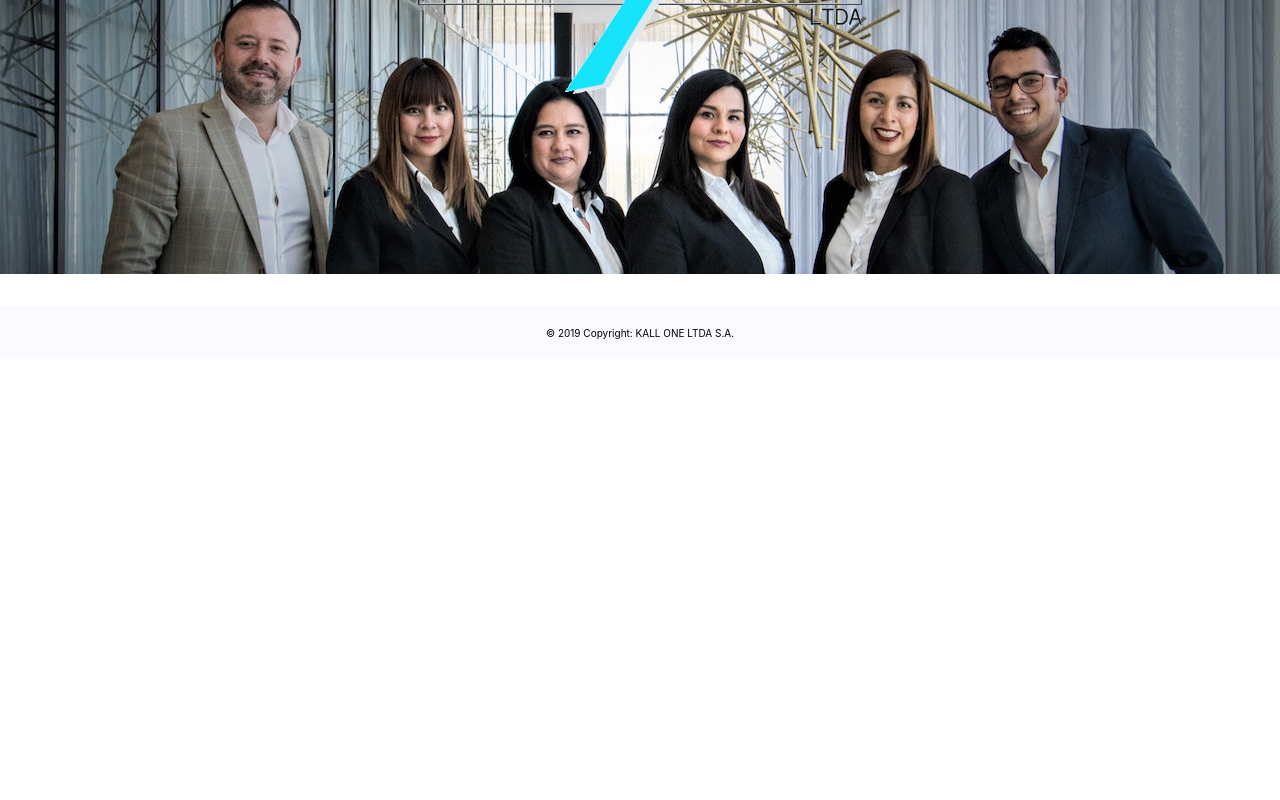
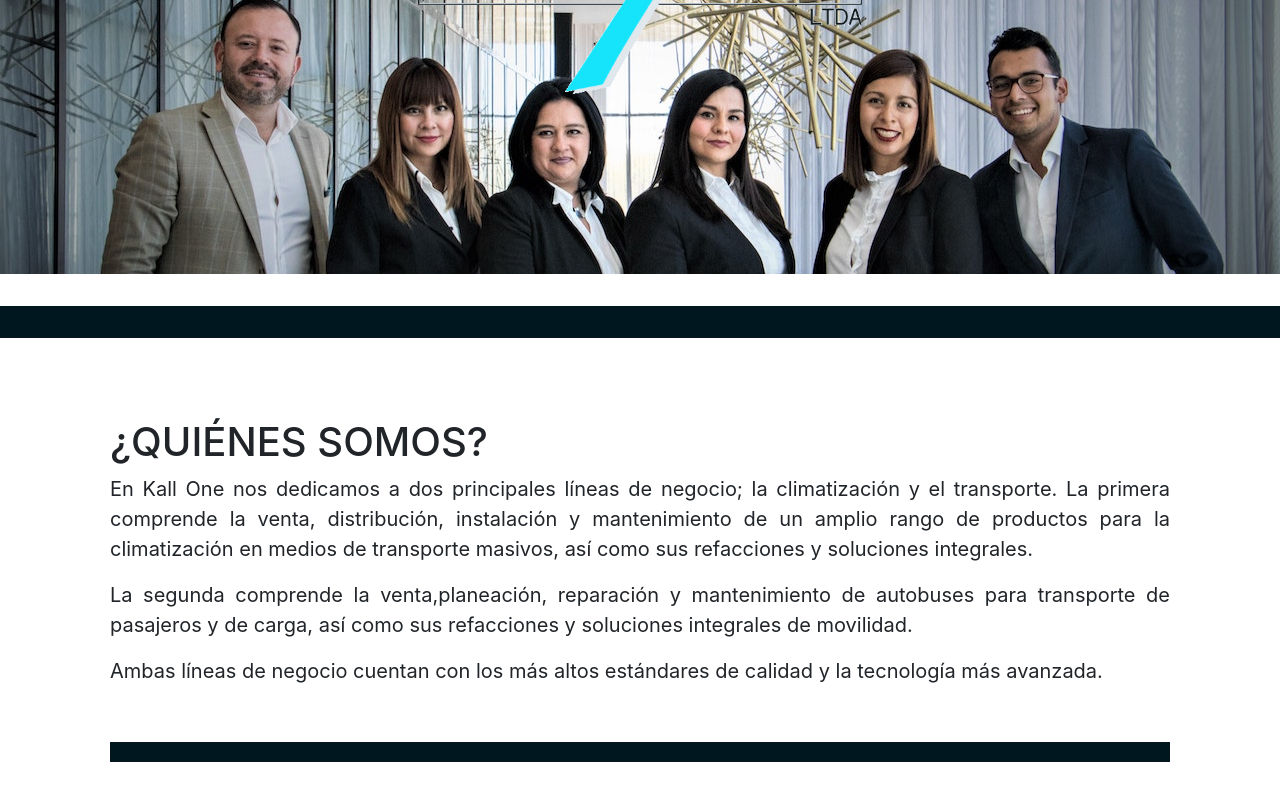
Before and after one commit to jamalamar/KallOne, a React (Create React App) app: page /QuienesSomos in a window 1280 px wide. Shown: the part 298-1098 px from the top of the page. Before the commit the page ends 800 px from the top, so only its background shows below. Built offline with nearby package versions, Linux system fonts and the light colour scheme.

Commit message:
quienes somos page done

```diff
--- a/src/Components/Navbar.js
+++ b/src/Components/Navbar.js
@@ -47,7 +47,7 @@
             <Navbar.Collapse id="responsive-navbar-nav">
               <Nav className="ml-auto" style={style.navItems}>
               <Nav.Link as={Link} to='/' style={style.link}>Inicio</Nav.Link>
-              <Nav.Link as={Link} to="/QuienesSomos" style={style.link}>Quienes somos</Nav.Link>
+              <Nav.Link as={Link} to="/QuienesSomos" style={style.link}>Quiénes somos</Nav.Link>
               <NavDropdown title="Productos">
                 <NavDropdown.Item as={Link} to='/Productos' >Aire Acondicionado</NavDropdown.Item>
                 <NavDropdown.Divider />
--- a/src/Views/Inicio.js
+++ b/src/Views/Inicio.js
@@ -115,7 +115,7 @@
 	divisionTwo: {
 		margin: '2em 0em 2em 0em',
 		width: '100%',
-		height: '2em',
+		height: '1em',
 		backgroundColor: '#00171f'
 	},
 	rowOne: {
--- a/src/Views/QuienesSomos.js
+++ b/src/Views/QuienesSomos.js
@@ -3,10 +3,13 @@
 import Jumbotron from 'react-bootstrap/Jumbotron'
 import Container from 'react-bootstrap/Container'
 import Button from 'react-bootstrap/Button'
+import Row from 'react-bootstrap/Row'
+import Col from 'react-bootstrap/Col'
 
 
 function QuienesSomos(){
 	return(
+		<div>
 			<Jumbotron fluid style={style.header}>
 			  <Container>
 			    <div>
@@ -15,6 +18,80 @@
 			    {/*<Button as={Link} to='/About' variant="outline-dark" size="lg" style={style.button}>Learn More</Button>*/}
 			  </Container>
 			</Jumbotron>
+
+			<div style={style.division}></div>
+
+			<Container style={style.container}>
+			  <Row style={style.rowOne}>
+			    <Col lg={true}>
+			    	<h1>¿QUIÉNES SOMOS?</h1>
+					<p>En Kall One nos dedicamos a dos principales líneas de negocio; la climatización y el transporte.
+						La primera comprende la venta, distribución, instalación y mantenimiento de un amplio rango de
+						productos para la climatización en medios de transporte masivos, así como sus refacciones y soluciones
+						integrales.</p>
+
+					<p>La segunda comprende la venta,planeación, reparación y mantenimiento de autobuses para transporte de
+						pasajeros y de carga, así como sus refacciones y soluciones integrales de movilidad.</p>
+
+					<p>Ambas líneas de negocio cuentan con los más altos estándares de calidad y la tecnología más avanzada.</p>
+			    </Col>
+			  </Row>
+
+
+			<div style={style.divisionTwo}></div>
+
+
+  			  <Row style={style.rowTwo}>
+			    <Col lg={true}>
+			    	<h1>NUESTRA PROPUESTA DE VALOR</h1>
+					<p>En Kall One concentramos nuestros esfuerzos en brindar valor a cada uno
+						de nuestros clientes, ofreciéndoles siempre las mejores marcas del mercado
+						y soluciones integrales desarrolladas por un equipo especializado con una
+						estricta orientación de servicio al cliente.</p>
+				</Col>
+			  </Row>
+
+
+			<div style={style.divisionTwo}></div>
+
+
+  			  <Row style={style.rowTwo}>
+			    <Col lg={true}>
+			    	<h1>POLÍTICA DE CALIDAD</h1>
+					<p>En Kall One ofrecemos al mercado autobuses, refacciones automotrices,
+						equipos de aire acondicionado y calefactores de las mejores marcas existentes
+						en el mundo que cumplen con las más altas expectativas de nuestros clientes
+						para su óptimo rendimiento, aplicabilidad, durabilidad y mantenimiento efectivo.</p>
+				</Col>
+			  </Row>
+
+
+			<div style={style.divisionTwo}></div>
+
+
+  			  <Row style={style.rowTwo}>
+			    <Col lg={true}>
+			    	<h1>OBJETIVOS DE CALIDAD</h1>
+					<ul>
+						<li>Asegurar que los autobuses, equipos de climatización y refacciones ofrecidas
+							al mercado cumplan con los más altos estándares internacionales de calidad.</li>
+
+						<br/>
+
+						<li>Eficientar los costos y gastos de las líneas de negocio de la empresa para
+							ofrecer precios competitivos a nuestros clientes y optimizar las utilidades de
+							los socios de la empresa.</li>
+					</ul>
+				</Col>
+			  </Row>
+
+
+			<div style={style.divisionThree}></div>
+
+			</Container>
+
+
+		</div>
 	)
 }
 const style = {
@@ -36,7 +113,30 @@
   },
   button: {
   	fontWeight: 'bold',
-	  }
+  },
+  division: {
+	margin: '0em 0em 0em 0em',
+	width: '100%',
+	height: '2em',
+	backgroundColor: '#00171f'
+  },
+  divisionTwo: {
+	margin: '2em 0em 2em 0em',
+	width: '100%',
+	height: '1em',
+	backgroundColor: '#00171f'
+  },
+  divisionThree: {
+	margin: '2em 0em 0em 0em',
+	width: '100%',
+	height: '1em',
+	backgroundColor: '#00171f'
+  },
+  container: {
+	padding: '4em 2em 2em 2em',
+	fontSize: '20px',
+	textAlign: 'justify'
+},
 }
 
 export default QuienesSomos;
```
Lines whose indentation alone changed are shown as unchanged.
